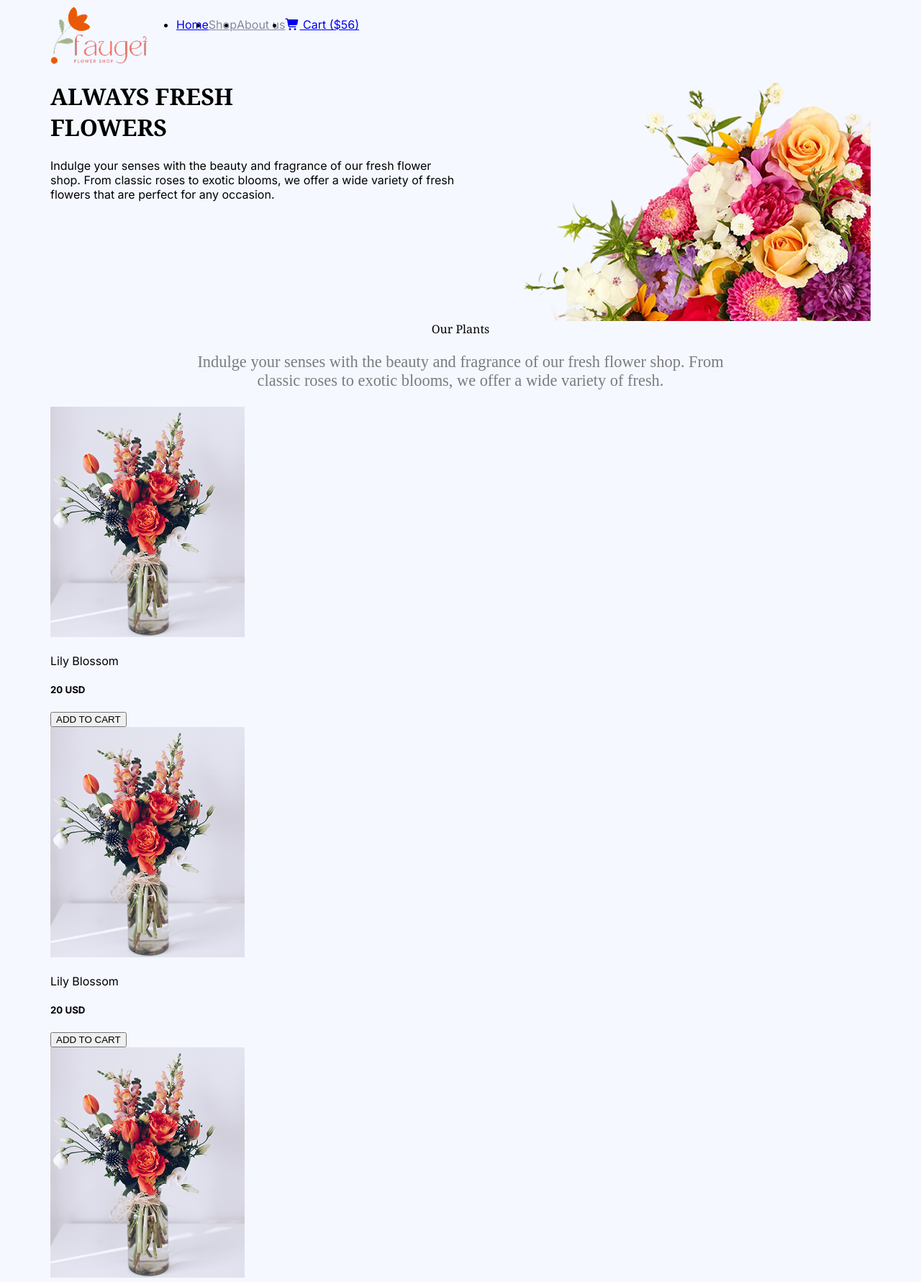
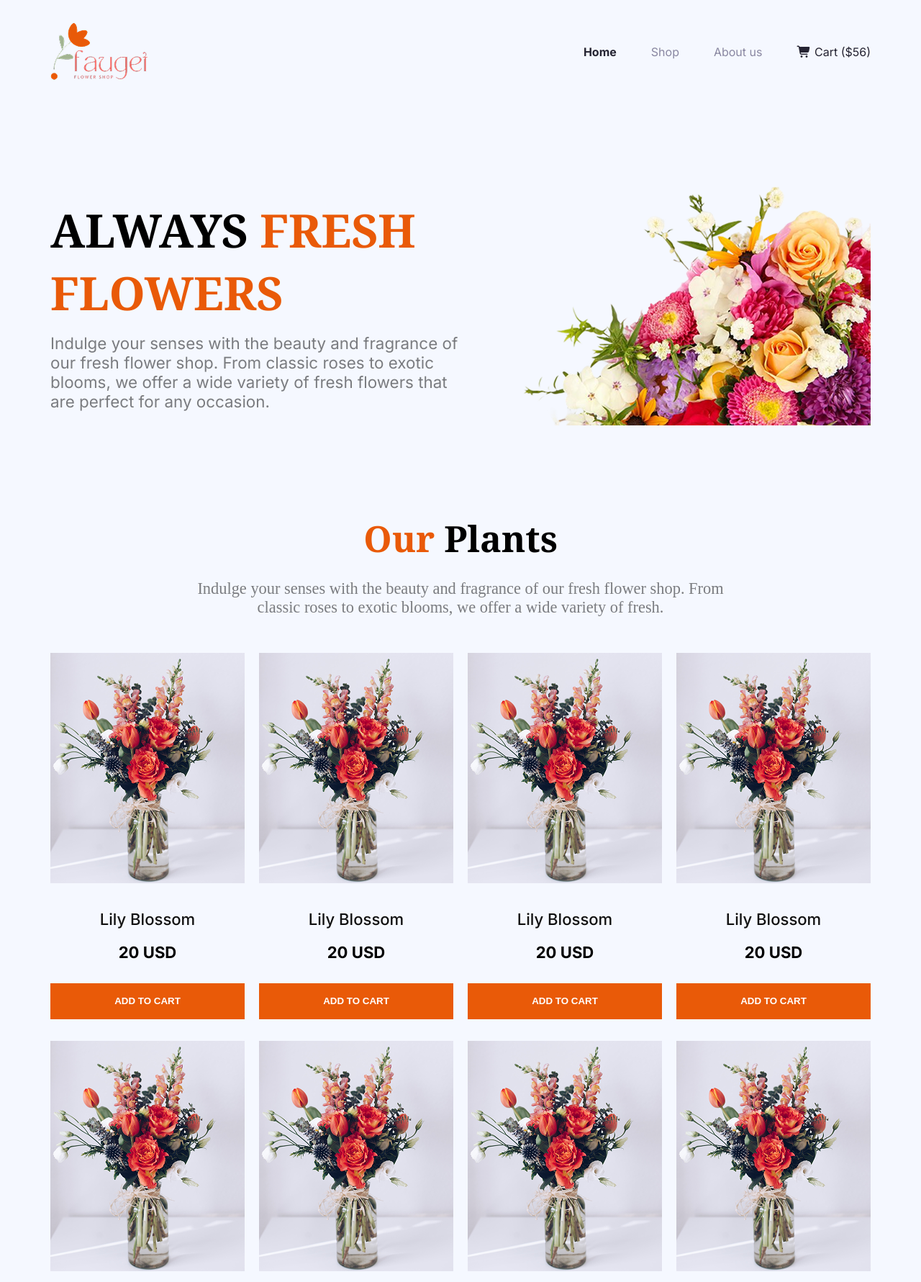
Before and after one commit to 33juhirul/assignment-00002, a plain HTML site: page index.html in a window 1280 px wide. Shown: the top 1781 px of the page at 72% size. Drawn offline with Linux system fonts and the light colour scheme.

Commit message:
initial commit

```diff
--- a/index.html
+++ b/index.html
@@ -44,9 +44,7 @@
     </header>
     <main>
       <section class="margin">
-        <!-- Our Plants section -->
-
-        <div class="plants-details text-align">
+        <div class="plants-details text-align">  <!-- Our Plants section -->
           <div class="plants-title noto-serif">
             <span class="title-color">Our</span> Plants
           </div>
@@ -56,8 +54,7 @@
             classic roses to exotic blooms, we offer a wide variety of fresh.
           </p>
         </div>
-        <!-- card-section -->
-        <div class="card-section inter">
+        <div class="card-section inter"> <!-- card-section -->
           <div class="card">
             <img src="./assets/sample-flower-image.png" alt="" />
             <p class="flower-name">Lily Blossom</p>
@@ -107,3 +104,39 @@
             <button class="btg-primary">ADD TO CART</button>
           </div>
         </div>
+        <section class="flower-lover">            <!-- Flower & Plants Lover -->
+          <img src="./assets/trusted-badge.png" alt="" class="trusted-badge" />
+          <div class="flex f-store">
+            <img src="./assets/flower-store.png" alt="" class="flower-store" />
+            <div class="plants-section">
+              <h2 class="flover-title noto-serif">Flower & Plants Lover</h2>
+              <ul class="text">
+                <li>
+                  Indulge your senses with the beauty and fragrance of our fresh
+                  flower shop. From classic roses to exotic blooms, we offer a
+                  wide variety of fresh.
+                </li>
+                <li>
+                  Indulge your senses with the beauty and fragrance of our fresh
+                  flower shop. From classic roses to exotic blooms, we offer a
+                  wide variety of fresh.
+                </li>
+                <li>
+                  Indulge your senses with the beauty and fragrance of our fresh
+                  flower shop. From classic roses to exotic blooms, we offer a
+                  wide variety of fresh.
+                </li>
+              </ul>
+            </div>
+          </div>
+        </section>
+        <div class="latest-deals text-align"> <!-- Latest -->
+          <div class="plants-title noto-serif">
+            <span class="title-color">Latest</span> Deals
+          </div>
+          <p class="plants-description text">
+            Indulge your senses with the beauty and fragrance of our fresh
+            flower shop. From <br />
+            classic roses to exotic blooms, we offer a wide variety of fresh.
+          </p>
+        </div>
--- a/style/flower-market.css
+++ b/style/flower-market.css
@@ -29,3 +29,85 @@ body {
 #color-gray {
   color: #8987a1;
 }
+.navbar {
+  justify-content: space-between;
+  align-items: center;
+  margin-top: 30px;
+  margin-bottom: 120px;
+}
+nav li {
+  list-style: none;
+}
+nav ul {
+  justify-content: space-between;
+  gap: 48px;
+}
+nav ul a {
+  text-decoration: none;
+  color: #252432;
+}
+.home {
+  font-weight: 700;
+  color: #252432;
+}
+
+.banner {
+  align-items: center;
+}
+.banner-title {
+  font-size: 4rem;
+  margin-bottom: 0px;
+}
+.title-color {
+  color: #e95a08;
+}
+.banner-description {
+  font-size: 1.4rem;
+  color: #00000080;
+  margin-top: 13px;
+}
+.banner img {
+  width: 100%;
+}
+.plants-title {
+  font-size: 3.13rem;
+  font-weight: 700;
+}
+.plants-details {
+  margin-top: 120px;
+}
+.card-section {
+  display: grid;
+  grid-template-columns: repeat(4, 1fr);
+  column-gap: 20px;
+  row-gap: 30px;
+  margin-top: 50px;
+  width: 1140px;
+  box-sizing: border-box;
+}
+.card-section img {
+  width: 100%;
+}
+.flower-name {
+  font-size: 1.38rem;
+  font-weight: 500;
+  color: #111111;
+  text-align: center;
+  margin-top: 30px;
+  margin-bottom: 0px;
+}
+.flower-price {
+  font-size: 1.38rem;
+  font-weight: 700;
+  text-align: center;
+  margin-top: 20px;
+  margin-bottom: 30px;
+}
+.btg-primary {
+  width: 270px;
+  height: 50px;
+  background-color: #e95a08;
+  border: none;
+  color: white;
+  font-weight: 600;
+}
```
